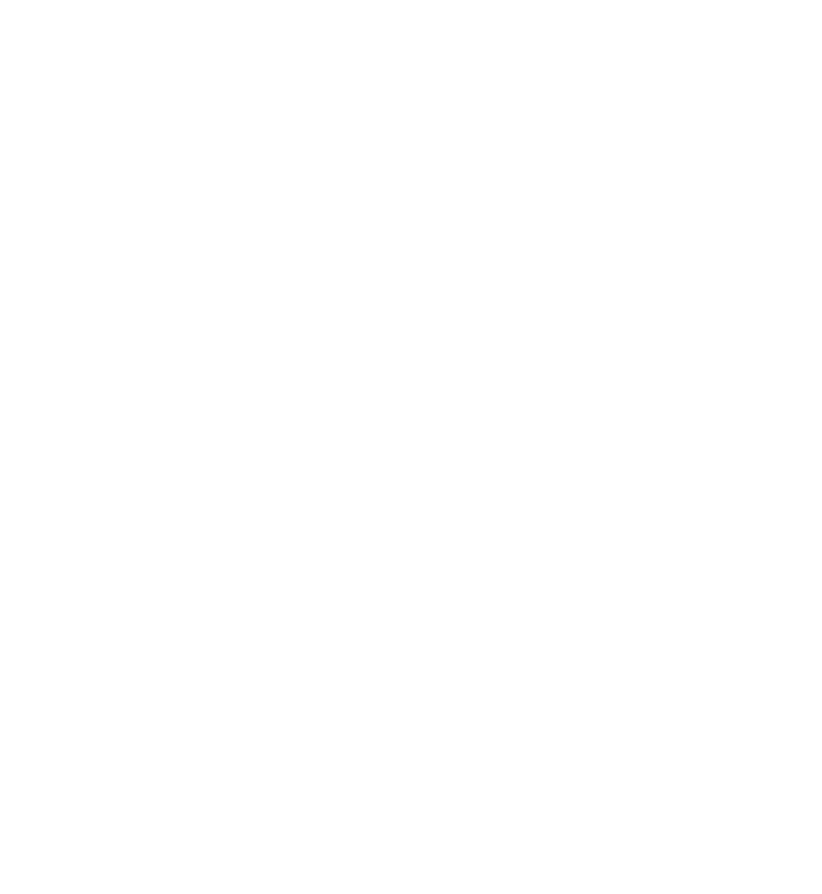
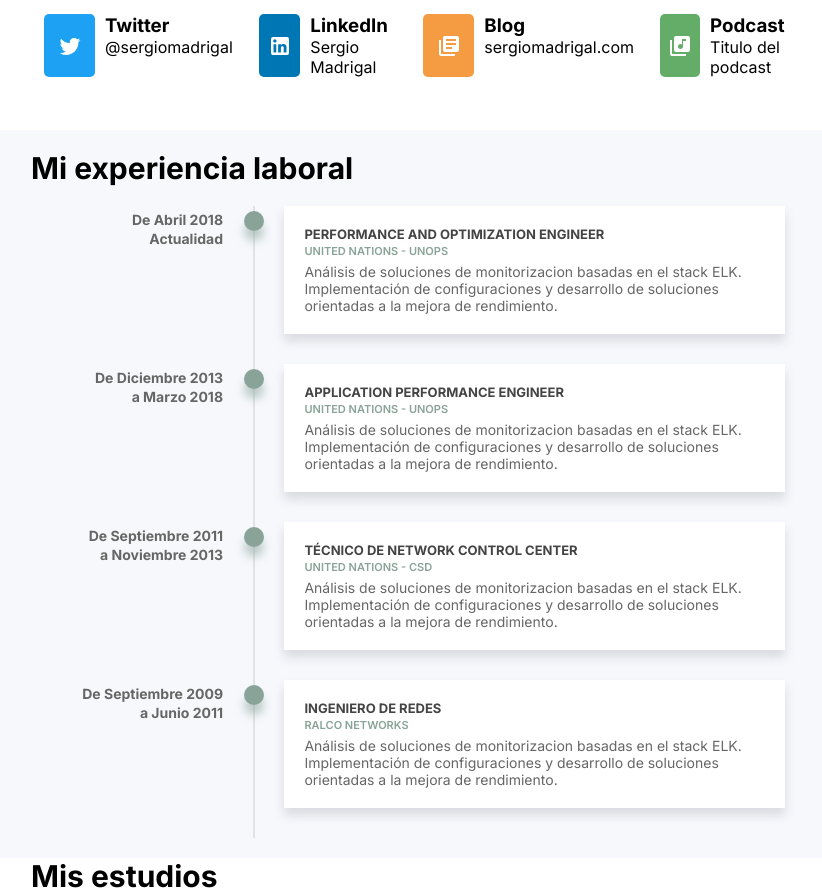
Before and after one commit to mdgdeveloper/portfolio-v2, a React (Vite) app: page / in a window 1280 px wide. Shown: the part 480-1374 px from the top of the page, without its empty margins (225-1047 px from the left). Before the commit the page ends 800 px from the top, so only its background shows below. Built offline with nearby package versions, Linux system fonts and the light colour scheme.

Commit message:
Experiencia laboral

```diff
--- a/index.html
+++ b/index.html
@@ -2,7 +2,7 @@
 <html lang="en">
   <head>
     <meta charset="UTF-8" />
-    <link rel="icon" type="image/svg+xml" href="/src/favicon.svg" />
+    <link rel="icon" type="image/svg+xml" href="/src/favicon.png" />
     <meta name="viewport" content="width=device-width, initial-scale=1.0" />
     <link rel="preconnect" href="https://fonts.googleapis.com">
 <link rel="preconnect" href="https://fonts.gstatic.com" crossorigin>
@@ -13,7 +13,7 @@
     font-family: 'Inter', sans-serif;
   }
 </style>
-<title>Vite App</title>
+<title>Sergio Madrigal</title>
   </head>
   <body>
     <div id="root"></div>
--- a/package.json
+++ b/package.json
@@ -6,9 +6,12 @@
     "build": "vite build",
     "serve": "vite preview"
   },
+  "homepage":"http://bio.sergiomadrigal.com",
   "dependencies": {
+    "@emotion/react": "^11.5.0",
     "@emotion/styled": "^11.3.0",
     "@mui/icons-material": "^5.0.5",
+    "@mui/material": "^5.0.6",
     "react": "^17.0.0",
     "react-dom": "^17.0.0"
   },
--- a/src/App.jsx
+++ b/src/App.jsx
@@ -2,6 +2,9 @@
 import Announce from './components/announce/Announce'
 import Header from './components/header/Header'
 import Main from './components/main/Main'
+import Work from './components/work/Work'
+import Social from './components/social/Social'
+import Study from './components/study/Study'
 
 function App() {
 
@@ -11,6 +14,9 @@
       <Announce />
       <Header />
       <Main />
+      <Social />
+      <Work />
+      <Study />
    </div>
   )
 }
--- a/src/components/header/header.css
+++ b/src/components/header/header.css
@@ -25,18 +25,25 @@
 
 .h-right{
     flex: 1;
-    padding: 50px;
+    padding: 50px 0px;
+    display: flex;
+    justify-content: flex-end;
 }
 
 .h-menu{
     display: flex;
+    justify-content: flex-end;
+    width: 100%;
 }
 
 .h-menu-item{
-    margin-right: 40px;
+    margin-left: 30px;
+    margin-right: 10px;
     border-bottom: 3px solid white;
     cursor: pointer;
     transition: all ease 0.5s;
+    flex: 1;
+
 }
 
 .h-menu-item:hover{
--- a/src/components/main/Main.jsx
+++ b/src/components/main/Main.jsx
@@ -8,7 +8,7 @@
         <div className="m-title">
           <h2 className="m-name">Sergio Madrigal</h2>
           <div className="m-desc-box">
-            <p className="m-desc">Ingeniero de Telecomuniaciones - Psicólogo - Estudiante de Matemáticas.</p>
+            <p className="m-desc">Ingeniero de Telecomuniaciones - Psicólogo - Estudiando mates.</p>
             <p className="m-desc">Desarrollador front-end en mis ratos libres.</p>
           </div>
         </div>
--- a/src/components/main/main.css
+++ b/src/components/main/main.css
@@ -2,6 +2,7 @@
     display: flex;
     justify-content: center;
     width: 100%;
+    margin-bottom: 30px;
 }
 
 .m-wrapper{
@@ -15,7 +16,7 @@
 }
 
 .m-picture{
-    padding-right: 80px;
+    padding-right: 10px;
 }
 
 .m-profile{
--- /dev/null
+++ b/src/components/social/Social.jsx
@@ -0,0 +1,50 @@
+import './social.css';
+import TwitterIcon from '@mui/icons-material/Twitter';
+import LinkedInIcon from '@mui/icons-material/LinkedIn';
+import LibraryBooksIcon from '@mui/icons-material/LibraryBooks';
+import LibraryMusicIcon from '@mui/icons-material/LibraryMusic';
+
+
+const Social = () => {
+    return (
+        <div className="s-wrapper">
+            <div className="s-box">
+                <div className="s-list">
+                    <div className="s-item">
+                    <div className="s-twitter">
+                    <TwitterIcon/>
+                    </div>
+                    <div className="s-item-content">
+                        <h3 className="s-item-title">Twitter</h3>
+                        <p className="s-item-info">@sergiomadrigal</p>
+                    </div>
+                         </div>
+                    <div className="s-item">
+                        <div className="s-linkedin"><LinkedInIcon /></div>
+
+                    <div className="s-item-content">
+                        <h3 className="s-item-title">LinkedIn</h3>
+                        <p className="s-item-info">Sergio Madrigal</p>
+                    </div>
+                    </div>
+                    <div className="s-item">
+                        <div className="s-blog"><LibraryBooksIcon/></div>
+                        <div className="s-item-content">
+                            <h3 className="s-item-title">Blog</h3>
+                            <p className="s-item-info">sergiomadrigal.com</p>
+                        </div>
+                    </div>
+                    <div className="s-item">
+                        <div className="s-podcast"><LibraryMusicIcon /></div>
+                        <div className="s-item-content">
+                            <h3 className="s-item-title">Podcast</h3>
+                            <p className="s-item-info">Titulo del podcast</p>
+                        </div>
+                    </div>
+                </div>
+            </div>
+        </div>
+    )
+}
+
+export default Social
--- /dev/null
+++ b/src/components/social/social.css
@@ -0,0 +1,76 @@
+.s-wrapper{
+    display: flex;
+    justify-content: center;
+    margin-bottom: 30px;
+}
+
+.s-box{
+    width: 60%;
+}
+
+.s-list{
+    display: flex;
+    width: 100%;
+    justify-content:
+}
+
+.s-item{
+    flex: 1;
+    padding: 10px 10px;
+    margin: 10px 0px;
+    display: flex;
+    border-radius: 10px;
+    border: 3px solid white;
+    cursor: pointer;
+
+}
+
+
+
+.s-twitter{
+    margin-right: 10px;
+    display: flex;
+    justify-content: center;
+    align-items: center;
+    color:white;
+    padding: 8px;
+    background-color: #1DA1F2;
+    width: 35px;
+    border-radius: 5px;
+}
+
+.s-linkedin{
+    margin-right: 10px;
+    display: flex;
+    justify-content: center;
+    align-items: center;
+    color:white;
+    padding: 8px;
+    background-color: #0077b5;
+    width: 35px;
+    border-radius: 5px;
+}
+
+.s-blog{
+    margin-right: 10px;
+    display: flex;
+    justify-content: center;
+    align-items: center;
+    color:white;
+    padding: 8px;
+    background-color: #f59b42;
+    width: 35px;
+    border-radius: 5px;
+}
+
+.s-podcast{
+    margin-right: 10px;
+    display: flex;
+    justify-content: center;
+    align-items: center;
+    color:white;
+    padding: 8px;
+    background-color: #63ad68;
+    width: 35px;
+    border-radius: 5px;
+}
--- /dev/null
+++ b/src/components/study/Study.jsx
@@ -0,0 +1,14 @@
+import './study.css';
+
+const Study = () => {
+    return (
+        <div className="st-wrapper">
+            <div className="st-box">
+                <h2 className="st-title">Mis estudios</h2>
+            </div>
+
+        </div>
+    )
+}
+
+export default Study
--- /dev/null
+++ b/src/components/study/study.css
@@ -0,0 +1,13 @@
+.st-wrapper{
+    display: flex;
+    justify-content: center;
+}
+
+.st-box{
+    width: 60%;
+}
+
+.st-title{
+    font-size: 30px;
+    font-weight: 700;
+}
--- /dev/null
+++ b/src/components/work/Work.jsx
@@ -0,0 +1,89 @@
+import "./work.css";
+
+const Work = () => {
+  return (
+    <div className="w-wrapper">
+      <div className="w-box">
+        <h2 className="w-title">Mi experiencia laboral</h2>
+        <div className="w-list">
+          <div className="w-entry">
+            <div className="w-date">
+              <p className="w-date-value">De Abril 2018</p>
+              <p className="w-date-value">Actualidad</p>
+            </div>
+            <div className="w-line">
+              <div className="w-ball"></div>
+            </div>
+            <div className="w-card">
+              <h3 className="w-card-title">
+                Performance and Optimization Engineer
+              </h3>
+              <h4 className="w-card-company">United Nations - UNOPS</h4>
+              <p className="w-card-text">
+                Análisis de soluciones de monitorizacion basadas en el stack
+                ELK. Implementación de configuraciones y desarrollo de
+                soluciones orientadas a la mejora de rendimiento.
+              </p>
+            </div>
+          </div>
+          <div className="w-entry">
+            <div className="w-date">
+              <p className="w-date-value">De Diciembre 2013</p>
+              <p className="w-date-value">a Marzo 2018</p>
+            </div>
+            <div className="w-line">
+              <div className="w-ball"></div>
+            </div>
+            <div className="w-card">
+              <h3 className="w-card-title">Application Performance Engineer</h3>
+              <h4 className="w-card-company">United Nations - UNOPS</h4>
+              <p className="w-card-text">
+                Análisis de soluciones de monitorizacion basadas en el stack
+                ELK. Implementación de configuraciones y desarrollo de
+                soluciones orientadas a la mejora de rendimiento.
+              </p>
+            </div>
+          </div>
+          <div className="w-entry">
+            <div className="w-date">
+              <p className="w-date-value">De Septiembre 2011</p>
+              <p className="w-date-value">a Noviembre 2013</p>
+            </div>
+            <div className="w-line">
+              <div className="w-ball"></div>
+            </div>
+            <div className="w-card">
+              <h3 className="w-card-title">Técnico de Network Control Center</h3>
+              <h4 className="w-card-company">United Nations - CSD</h4>
+              <p className="w-card-text">
+                Análisis de soluciones de monitorizacion basadas en el stack
+                ELK. Implementación de configuraciones y desarrollo de
+                soluciones orientadas a la mejora de rendimiento.
+              </p>
+            </div>
+          </div>
+          <div className="w-entry">
+            <div className="w-date">
+              <p className="w-date-value">De Septiembre 2009</p>
+              <p className="w-date-value">a Junio 2011</p>
+            </div>
+            <div className="w-line">
+              <div className="w-ball"></div>
+            </div>
+            <div className="w-card">
+              <h3 className="w-card-title">Ingeniero de redes</h3>
+              <h4 className="w-card-company">Ralco Networks</h4>
+              <p className="w-card-text">
+                Análisis de soluciones de monitorizacion basadas en el stack
+                ELK. Implementación de configuraciones y desarrollo de
+                soluciones orientadas a la mejora de rendimiento.
+              </p>
+            </div>
+          </div>
+        </div>
+      </div>
+    </div>
+  );
+};
+
+export default Work;
--- /dev/null
+++ b/src/components/work/work.css
@@ -0,0 +1,115 @@
+.w-wrapper{
+    display: flex;
+    justify-content: center;
+    padding-top: 20px;
+    padding-bottom: 20px;
+    background-color: #F6F8FC;
+}
+
+.w-box{
+    width: 60%;
+}
+
+.w-title{
+    font-size: 30px;
+    font-weight: 700;
+    margin-bottom: 20px;
+}
+
+.w-list{
+
+}
+
+.w-entry{
+    display: flex;
+}
+
+.w-date{
+    padding-top: 5px;
+    width: 25%;
+    text-align: right;
+}
+
+.w-date-value{
+    font-weight: 700;
+    font-size: 14px;
+    padding-bottom: 2px;
+    color: #666;
+}
+
+.w-middle{
+    display: flex;
+    justify-content: center;
+
+}
+
+.w-line:after{
+    content: "";
+    position: absolute;
+    border-left: 1px solid #ccc;
+    transform: translate(-50%);
+    z-index: 0;
+    top: 0;
+    bottom: 0;
+    left: 50%
+}
+
+.w-ball{
+    position: absolute;
+    top: 5px;
+    width: 20px;
+    height: 20px;
+    background-color: #89A398;
+    border-radius:  50%;
+    z-index: 1;
+    box-shadow: rgba(135, 161, 150, 0.5) 0px 10px 8px 0px;
+}
+
+.w-ball-fade{
+    opacity: 0.3;
+    position: absolute;
+    top: 12px;
+    width: 20px;
+    height: 20px;
+    background-color: red;
+    border-radius: 50%;
+}
+
+
+.w-line{
+    position: relative;
+    width: 8%;
+    text-align: center;
+    display: flex;
+    align-items: center;
+    flex-direction: column;
+}
+
+.w-card{
+    width: 60%;
+    padding: 20px;
+    background-color: #fff;
+    margin-bottom: 30px;
+    box-shadow: rgba(100, 100, 111, 0.2) 0px 7px 10px 0px;
+}
+
+.w-card-title{
+    font-size: 13px;
+    text-transform: uppercase;
+    color: #444;
+
+}
+
+.w-card-company{
+    color: #89A398;
+    font-weight: 600;
+    font-size: 11px;
+    text-transform: uppercase;
+    padding-bottom: 5px;
+    padding-top: 2px;
+}
+
+.w-card-text{
+    color: #666;
+    font-size: 14px;
+}
```
Also changed, not shown: src/favicon.png (added), 1 other file (tests, documents, lock files or other folders).
